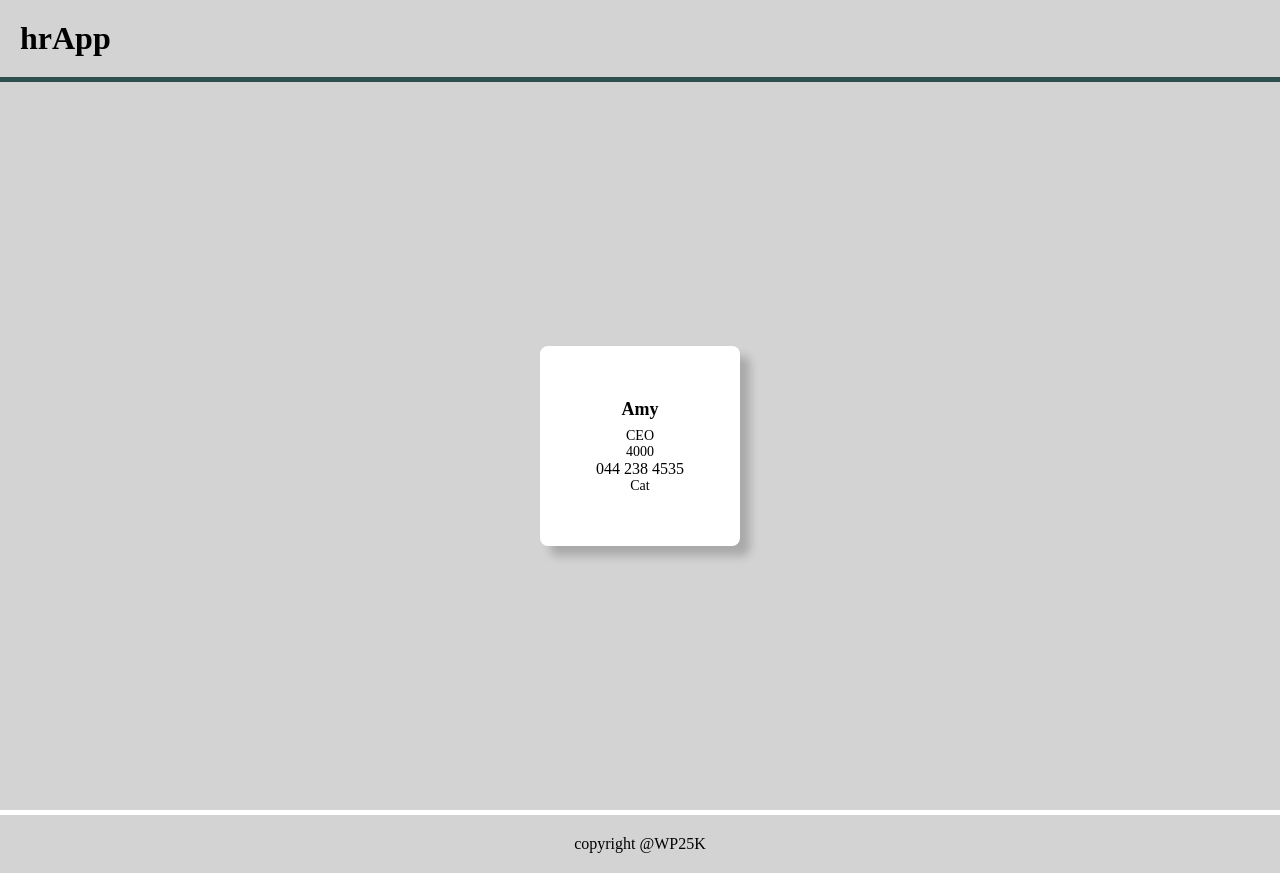
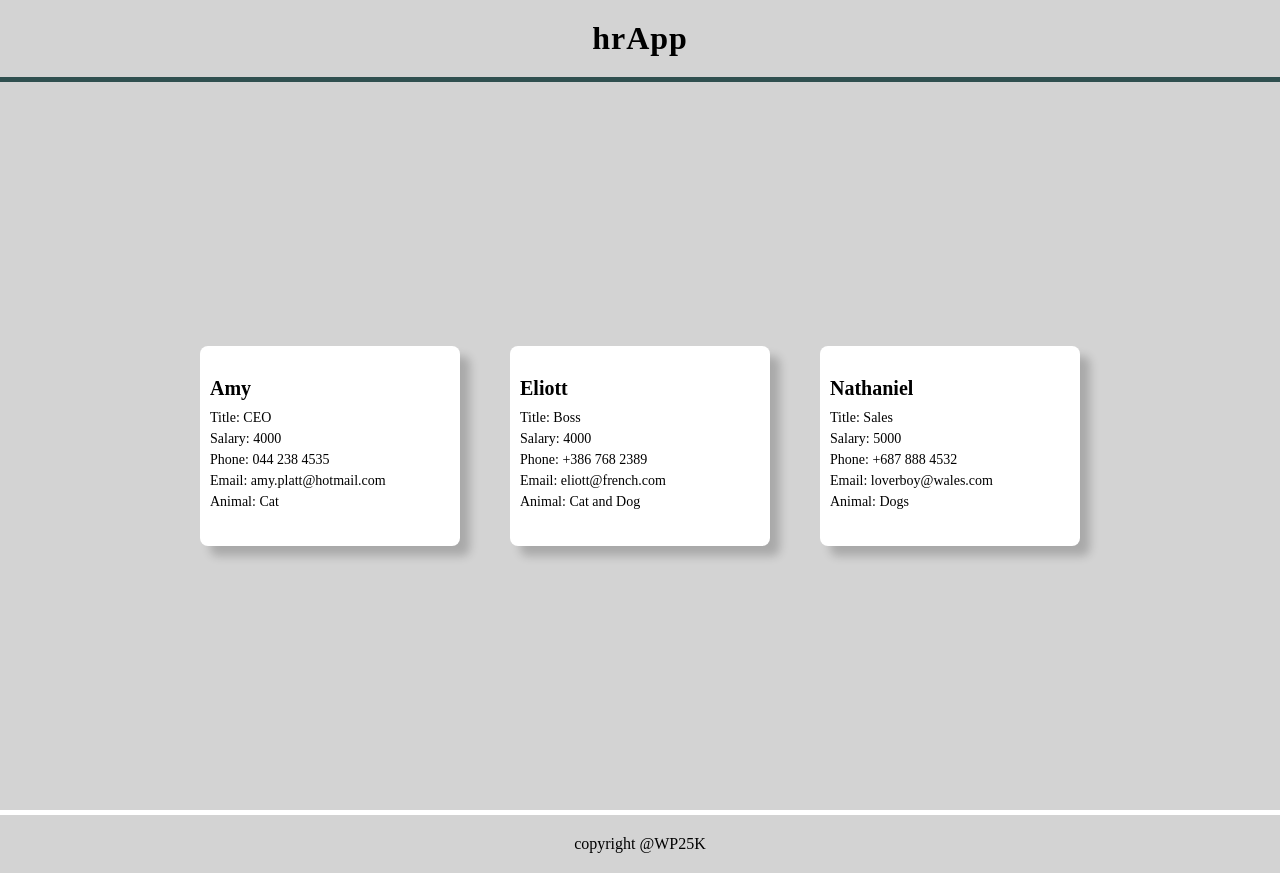
Before and after one commit to bean-123/hrApp, a React (Vite) app: page / in a window 1280 px wide. Built offline with nearby package versions, Linux system fonts and the light colour scheme.

Commit message:
Add Persons

```diff
--- a/src/App.css
+++ b/src/App.css
@@ -12,6 +12,8 @@
 .header {
   padding: 20px;
   background-color: lightgray;
+  text-align: center;
+  letter-spacing: 1px;
 }
 
 .container {
--- a/src/App.jsx
+++ b/src/App.jsx
@@ -13,7 +13,24 @@ function App() {
           title="CEO"
           salary="4000"
           phone="044 238 4535"
+          email="amy.platt@hotmail.com"
           animal="Cat"
+        />
+        <Person
+          name="Eliott"
+          title="Boss"
+          salary="4000"
+          phone="+386 768 2389"
+          email="eliott@french.com"
+          animal="Cat and Dog"
+        />
+        <Person
+          name="Nathaniel"
+          title="Sales"
+          salary="5000"
+          phone="+687 888 4532"
+          email="loverboy@wales.com"
+          animal="Dogs"
         />
       </div>
       <Footer />
--- a/src/components/Person.jsx
+++ b/src/components/Person.jsx
@@ -3,12 +3,12 @@ import styles from "./Person.module.css";
 const Person = (props) => {
   return (
     <div className={styles.Person}>
-      <h3 className={styles.name}>{props.name}</h3>
-      <p className={styles.title}>{props.title}</p>
-      <p className={styles.salary}>{props.salary}</p>
-      <p className={styles.phone}>{props.phone}</p>
-      <p className={styles.email}>{props.email}</p>
-      <p className={styles.animal}>{props.animal}</p>
+      <h2 className={styles.name}>{props.name}</h2>
+      <p className={styles.title}>Title: {props.title}</p>
+      <p className={styles.salary}>Salary: {props.salary}</p>
+      <p className={styles.phone}>Phone: {props.phone}</p>
+      <p className={styles.email}>Email: {props.email}</p>
+      <p className={styles.animal}>Animal: {props.animal}</p>
     </div>
   );
 };
--- a/src/components/Person.module.css
+++ b/src/components/Person.module.css
@@ -2,24 +2,28 @@
   display: flex;
   flex-direction: column;
   justify-content: center;
-  text-align: center;
-  min-width: 200px;
+  text-align: left;
+  min-width: 250px;
   background-color: white;
   border-radius: 8px;
   box-shadow: 10px 10px 10px rgba(0, 0, 0, 0.2);
   min-height: 200px;
+  padding-left: 10px;
 }
 
 .name {
   font-weight: bold;
-  font-size: 18px;
-  margin-bottom: 8px;
+  font-size: 20px;
+  margin-bottom: 10px;
   color: #000;
 }
 
 .title,
 .salary,
+.phone,
+.email,
 .number,
 .animal {
   font-size: 14px;
+  margin-bottom: 5px;
 }
```
